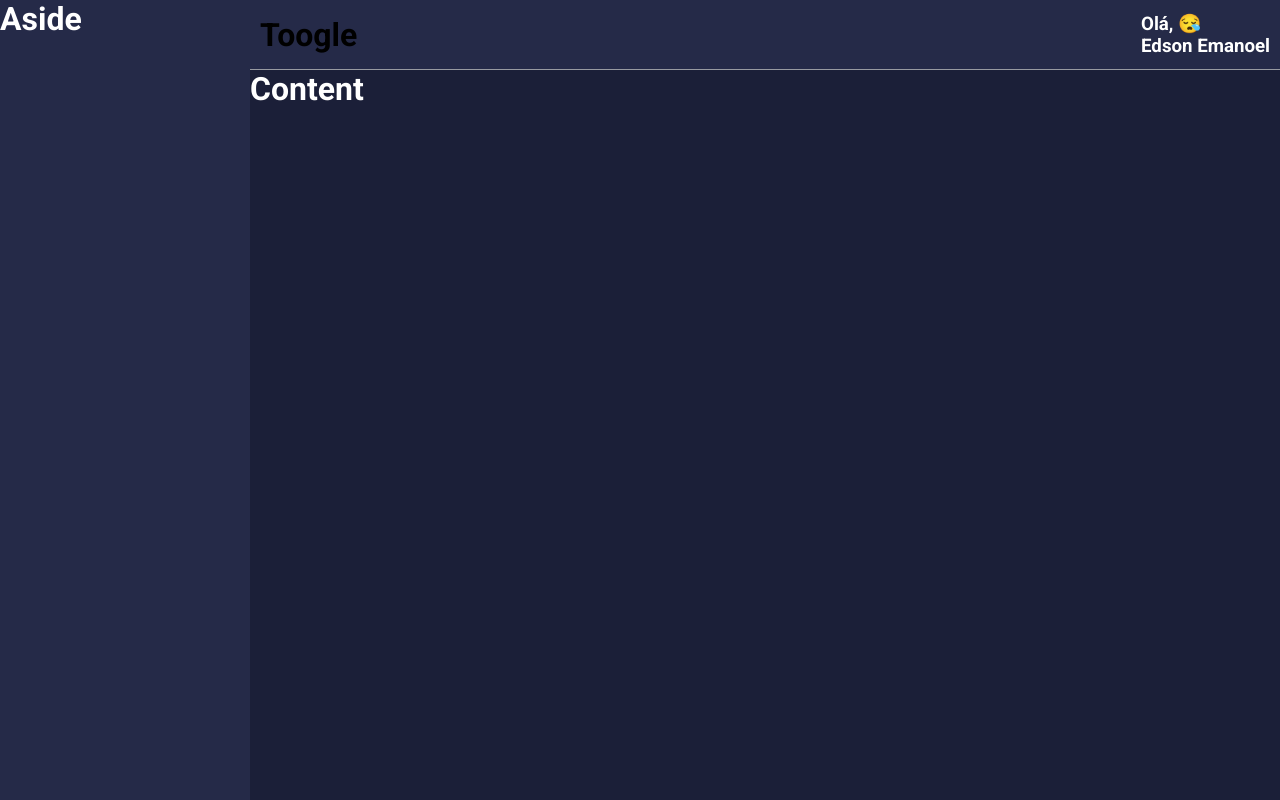
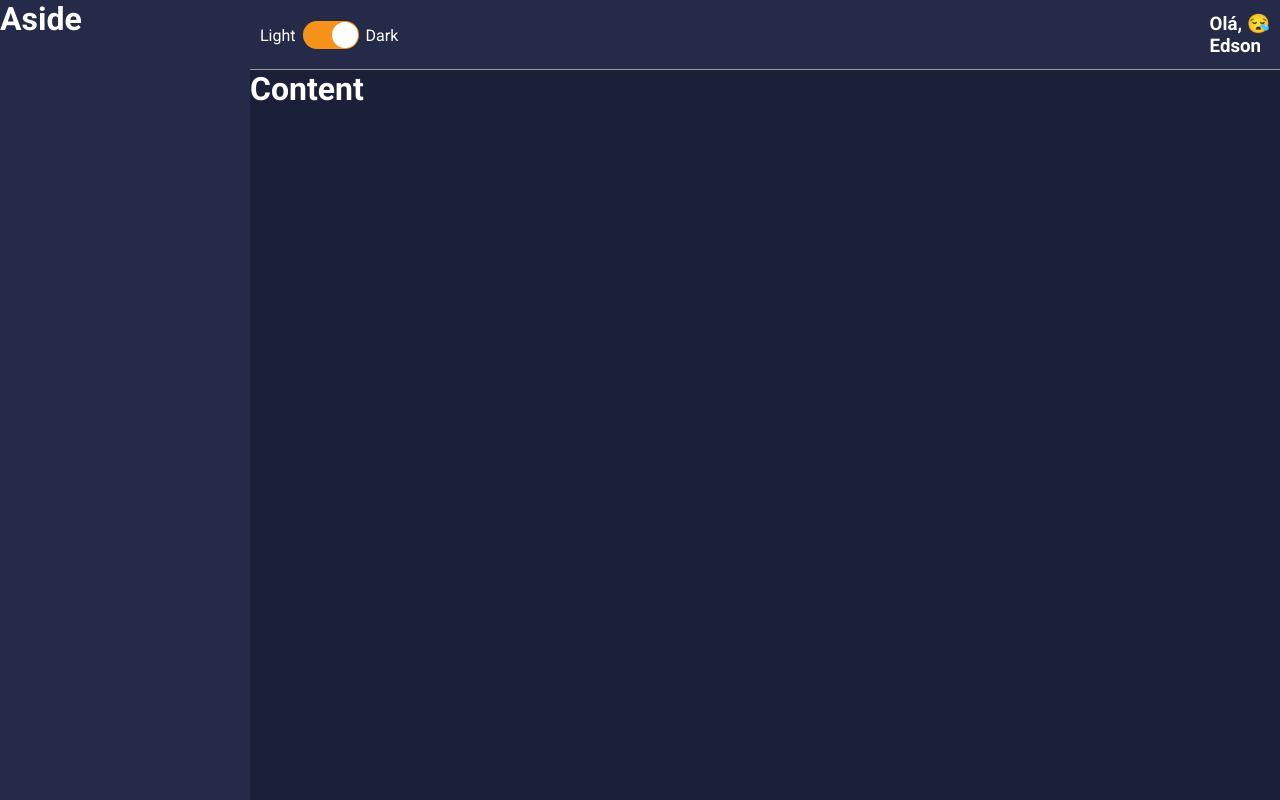
Before and after one commit to mueledson/MinhaCarteira, a React (Vite) app: page / in a window 1280 px wide. Built offline with nearby package versions, Linux system fonts and the light colour scheme.

Commit message:
Toggle visualmente pronto

```diff
--- a/package.json
+++ b/package.json
@@ -12,6 +12,7 @@
   "dependencies": {
     "react": "^18.2.0",
     "react-dom": "^18.2.0",
+    "react-switch": "^7.0.0",
     "styled-components": "^6.0.5"
   },
   "devDependencies": {
--- a/src/components/MainHeader/index.tsx
+++ b/src/components/MainHeader/index.tsx
@@ -1,31 +1,33 @@
-import React, {useMemo} from "react";
+import { useMemo } from 'react';
 
-import emojis from "../../utils/emoji";
+import emojis from '../../utils/emoji';
 
 import {
     Container,
     Profile,
+    UserName,
     Welcome,
-    UserName
 } from "./styles";
+
+import Toggle from '../Toggle';
 
 const MainHeader: React.FC = () => {
 
-    const  emoji = useMemo(() => {
-        const indice = Math.floor(Math.random() * emojis.length)
-        return emojis[indice]
+    const emoji = useMemo(() => {
+        const indice = Math.floor(Math.random() * emojis.length);
+        return emojis[indice];
+    }, []);
 
-    }, [])
     return (
-            <Container>
-                <h1>Toogle</h1>
+        <Container>
+            <Toggle />
 
-                <Profile>
-                    <Welcome>Olá, {emoji}</Welcome>
-                    <UserName>Edson Emanoel</UserName>
-                </Profile>
-            </Container>
+            <Profile>
+                <Welcome>Olá, {emoji}</Welcome>
+                <UserName>Edson</UserName>
+            </Profile>
+        </Container>
     )
 }
 
-export default MainHeader
+export default MainHeader;
--- /dev/null
+++ b/src/components/Toggle/index.tsx
@@ -0,0 +1,24 @@
+import React from "react";
+
+import {
+    Container,
+    ToggleLabel,
+    ToggleSelector
+ } from "./styles";
+
+const Toggle: React.FC = () => {
+    return (
+        <Container>
+            <ToggleLabel>Light</ToggleLabel>
+            <ToggleSelector
+                checked
+                uncheckedIcon={false}
+                checkedIcon={false}
+                onChange={function() {console.log("mudou")}}
+            />
+            <ToggleLabel>Dark</ToggleLabel>
+        </Container>
+    )
+}
+
+export default Toggle
--- /dev/null
+++ b/src/components/Toggle/styles.ts
@@ -0,0 +1,21 @@
+import styled from 'styled-components'
+import Switch, { ReactSwitchProps } from "react-switch"
+
+export const Container = styled.div`
+    display: flex;
+    flex-direction: row;
+    align-content: center;
+`;
+
+export const ToggleLabel = styled.span`
+    color: ${props => props.theme.colors.white};
+    margin-top: 5px;
+`;
+
+export const ToggleSelector = styled(Switch).attrs<ReactSwitchProps>(
+    ({ theme }) => ({
+        onColor: theme.colors.info,
+        offColor: theme.colors.warning,
+    }))<ReactSwitchProps>`
+    margin: 0 7px;
+`;
```
Also changed, not shown: 1 other file (tests, documents, lock files or other folders).
